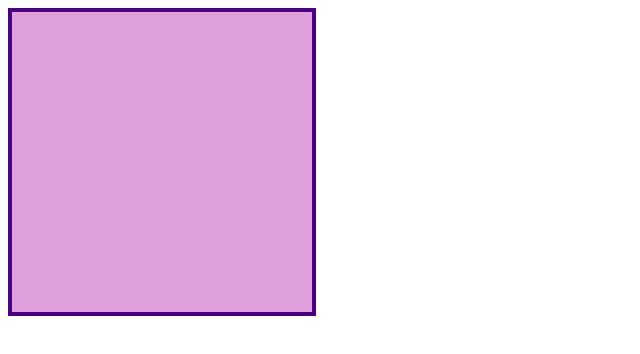
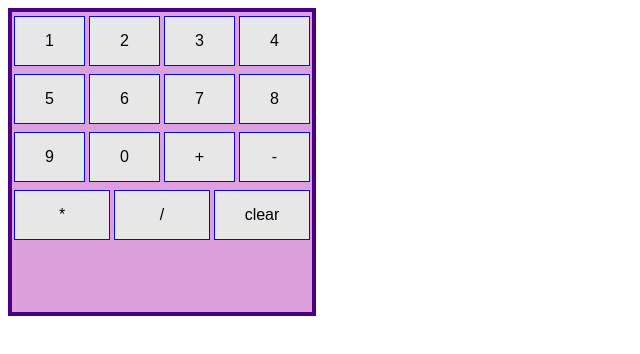
Before and after one commit to wanjun3211/Calculator, a plain HTML site: page index.html in a window 1280 px wide. Shown: the whole page, without its empty margins (0-640 px from the left). Drawn offline with Linux system fonts and the light colour scheme.

Commit message:
Design the layout of calculator in HTML and CSS

```diff
--- a/index.html
+++ b/index.html
@@ -12,8 +12,22 @@
 <body>
     <div class="container">
 
+        <div class="line1">
+            <button class="button">1</button><button class="button">2</button> <button class="button">3</button> <button class="button">4</button>
+        </div>
+
+        <div class="line2">
+              <button class="button">5</button><button class="button">6</button> <button class="button">7</button> <button class="button">8</button>
+        </div>
+
+        <div class="line3">
+               <button class="button">9</button><button class="button">0</button> <button class="button">+</button> <button class="button">-</button>
+        </div>
 
 
+        <div class="line4">
+             <button class="button">*</button><button class="button">/</button> <button class="button">clear</button>
+        </div>
     </div>
 </body>
 
--- a/styles.css
+++ b/styles.css
@@ -8,11 +8,24 @@
     flex-direction: column;
 }
 
+.line1,
+.line2,
+.line3,
+.line4 {
+    display: flex;
+}
 
-.container div {
-    width: 10px;
-    height: 10px;
-    border: 1px solid darkslategray;
-    background: skyblue;
-    flex: 1 1 auto;
+.button {
+    flex: 1;
+    border: 1px solid blue;
+    color: white;
+    padding: 15px 10px;
+    text-align: center;
+    text-decoration: none;
+    display: inline-block;
+    font-size: 16px;
+    margin: 4px 2px;
+    cursor: pointer;
+    background-color: #e7e7e7; color: black;
+
 }
```
